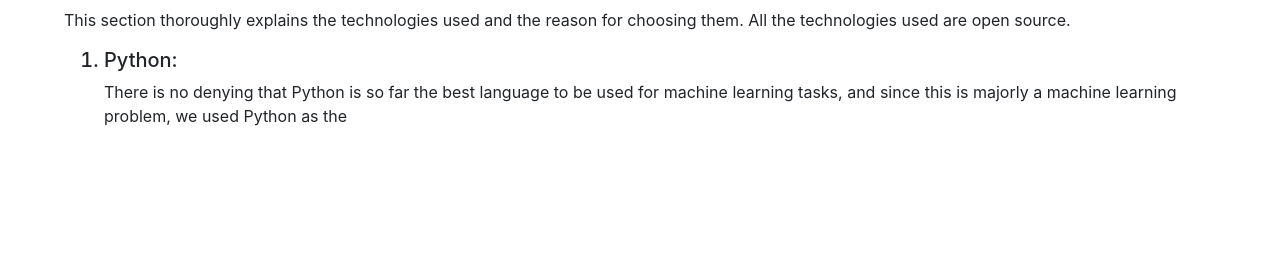
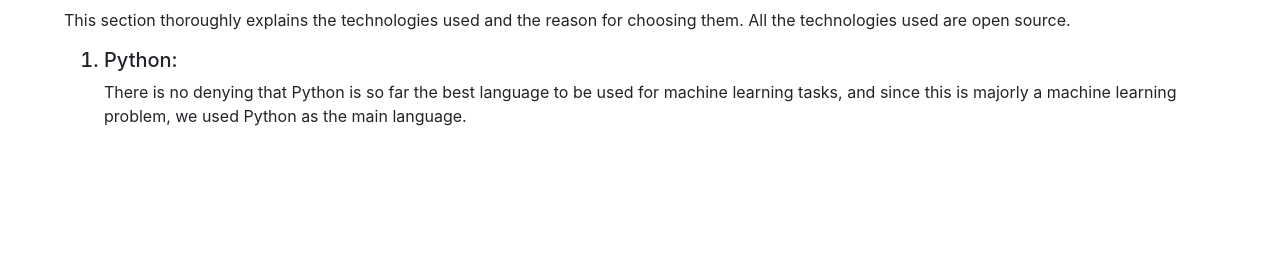
Before and after one commit to ankurxshukla/ieeepec, a Flask app: page /project_details in a window 1280 px wide. Shown: the part 537-800 px from the top of the page. Run offline with Flask 2, Linux system fonts and the light colour scheme; parts of the project's set-up code (start-up, migrations or seed data) failed here and were passed over; some libraries are stand-ins or nearby versions.

Commit message:
Init frontend

```diff
--- a/templates/index.html
+++ b/templates/index.html
@@ -8,7 +8,7 @@
         <div class="d-flex flex-column flex-md-row align-items-center p-3 px-md-4 mb-3 bg-white border-bottom box-shadow">
             <h5 class="navbar-brand my-0 mr-md-auto">IEEE PEC Hackathon</h5>
             <nav class="my-2 my-md-0 mr-md-3">
-                <a class="p-2 text-dark" href="#">Project Details</a>
+                <a class="p-2 text-dark" href="project_details">Project Details</a>
                 <a class="p-2 text-dark" href="#">Team</a>
                 <a href="https://github.com/ankurxshukla/ieeepec"><svg class="ml-2" height="32" viewBox="0 0 16 16" version="1.1" width="32" aria-hidden="true"><path fill-rule="evenodd" clip-rule="evenodd" d="M8 0C3.58 0 0 3.58 0 8C0 11.54 2.29 14.53 5.47 15.59C5.87 15.66 6.02 15.42 6.02 15.21C6.02 15.02 6.01 14.39 6.01 13.72C4 14.09 3.48 13.23 3.32 12.78C3.23 12.55 2.84 11.84 2.5 11.65C2.22 11.5 1.82 11.13 2.49 11.12C3.12 11.11 3.57 11.7 3.72 11.94C4.44 13.15 5.59 12.81 6.05 12.6C6.12 12.08 6.33 11.73 6.56 11.53C4.78 11.33 2.92 10.64 2.92 7.58C2.92 6.71 3.23 5.99 3.74 5.43C3.66 5.23 3.38 4.41 3.82 3.31C3.82 3.31 4.49 3.1 6.02 4.13C6.66 3.95 7.34 3.86 8.02 3.86C8.7 3.86 9.38 3.95 10.02 4.13C11.55 3.09 12.22 3.31 12.22 3.31C12.66 4.41 12.38 5.23 12.3 5.43C12.81 5.99 13.12 6.7 13.12 7.58C13.12 10.65 11.25 11.33 9.47 11.53C9.76 11.78 10.01 12.26 10.01 13.01C10.01 14.08 10 14.94 10 15.21C10 15.42 10.15 15.67 10.55 15.59C13.71 14.53 16 11.53 16 8C16 3.58 12.42 0 8 0Z"></path></svg></a>
             </nav>
--- a/templates/project-details.html
+++ b/templates/project-details.html
@@ -31,7 +31,7 @@
             <h3 class="display-5">Technology Stack</h3>
             <p>This section thoroughly explains the technologies used and the reason for choosing them. All the technologies used are open source.<br>
                 <ol>
-                    <h5><li>Python:</h5>There is no denying that Python is so far the best language to be used for machine learning tasks, and since this is majorly a machine learning problem, we used Python as the </li>
+                    <h5><li>Python:</h5>There is no denying that Python is so far the best language to be used for machine learning tasks, and since this is majorly a machine learning problem, we used Python as the main language.</li>
 
                     </ol>
             </p>
```
